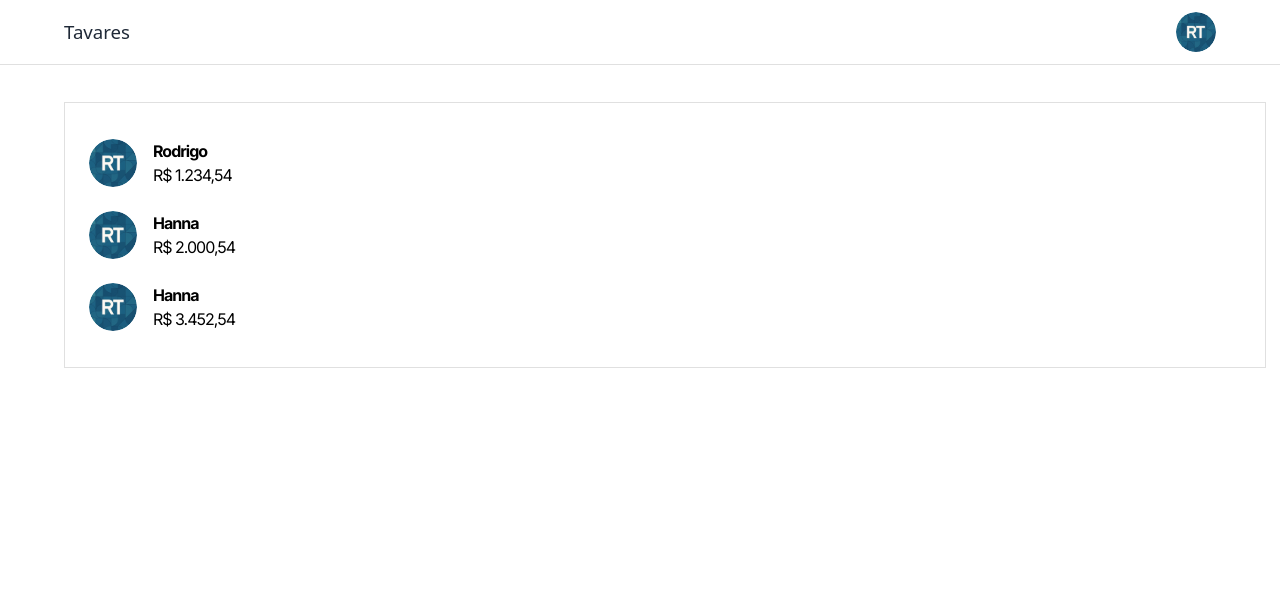
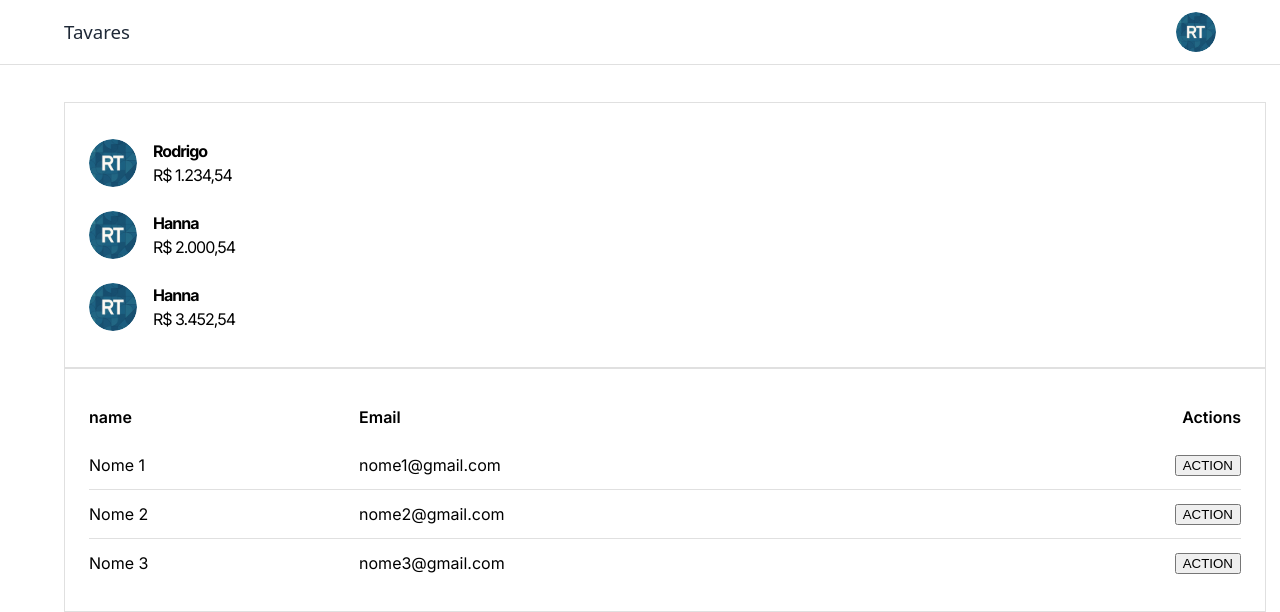
Before and after one commit to rodrigomouratavares/tavares-dashboard-financeirofacil, a React (Vite) app: page /home in a window 1280 px wide. Shown: the top 612 px of the page. Built offline with nearby package versions, Linux system fonts and the light colour scheme.

Commit message:
feat/table-component

```diff
--- /dev/null
+++ b/src/components/CustomTable.tsx
@@ -0,0 +1,63 @@
+import styled from 'styled-components'
+import { CustomTableProps } from '@/types'
+import { pxToRem } from '@/utils'
+
+export const TablleWrapper = styled.header`
+  overflow-x: auto;
+  width: 100%;
+  table {
+    width: 100%;
+    border-collapse: collapse;
+
+    th,
+    td {
+      height: ${pxToRem(48)};
+      padding: 0 ${pxToRem(8)} 0 0;
+      text-align: left;
+      &:last-child{
+      text-align:right;
+      padding:0;
+
+      }
+    }
+      th {
+        color:  background-color: ${(props) => props.theme.typographies.subtitle};
+        font-weight:600;
+
+      }
+
+        tr{
+        border-bottom : ${pxToRem(1)} solid ${(props) => props.theme.appDefaultStroke};
+         &:last-child{
+      text-align:right;
+         border-bottom:none;        }
+  }
+`
+function CustomTable(props: CustomTableProps) {
+  const { headers, rows } = props
+  return (
+    <TablleWrapper>
+      <table>
+        <thead>
+          <tr>
+            {headers.map((header, index) => (
+              <th key={index}>{header}</th>
+            ))}
+          </tr>
+        </thead>
+
+        <tbody>
+          {rows.map((row, rowIndex) => (
+            <tr key={rowIndex}>
+              {row.map((cell, cellIndex) => (
+                <td key={cellIndex}>{cell}</td>
+              ))}
+            </tr>
+          ))}
+        </tbody>
+      </table>
+    </TablleWrapper>
+  )
+}
+
+export default CustomTable
--- a/src/components/index.ts
+++ b/src/components/index.ts
@@ -1,4 +1,5 @@
 export { default as AvatarList } from './AvatarList'
+export { default as CustomTable } from './CustomTable'
 export { default as FormComponent } from './FormComponent' //procurar entender por que dessa forma
 export { default as Header } from './Header'
 export * from './BannerImage'
--- a/src/pages/Home.tsx
+++ b/src/pages/Home.tsx
@@ -1,4 +1,4 @@
-import { AvatarList, CardComponent, Header } from '@/components'
+import { AvatarList, CardComponent, CustomTable, Header } from '@/components'
 import { Container } from '@mui/material'
 import { currencyConverter } from '@/utils'
 function Home() {
@@ -19,6 +19,27 @@
       subtitle: currencyConverter(3452.54),
     },
   ]
+
+  const mockTableData = {
+    headers: ['name', 'Email', 'Actions'],
+    rows: [
+      [
+        <span>Nome 1</span>,
+        <span>nome1@gmail.com</span>,
+        <button>ACTION</button>,
+      ],
+      [
+        <span>Nome 2</span>,
+        <span>nome2@gmail.com</span>,
+        <button>ACTION</button>,
+      ],
+      [
+        <span>Nome 3</span>,
+        <span>nome3@gmail.com</span>,
+        <button>ACTION</button>,
+      ],
+    ],
+  }
   return (
     <>
       <Header />
@@ -27,6 +48,13 @@
         <CardComponent>
           <AvatarList listData={mockListData} />
         </CardComponent>
+
+        <CardComponent>
+          <CustomTable
+            headers={mockTableData.headers}
+            rows={mockTableData.rows}
+          />
+        </CardComponent>
       </Container>
     </>
   )
--- /dev/null
+++ b/src/types/customTable.d.ts
@@ -0,0 +1,4 @@
+export interface CustomTableProps {
+  headers: string[]
+  rows: React.ReactNode[][]
+}
--- a/src/types/index.ts
+++ b/src/types/index.ts
@@ -1,4 +1,5 @@
 export * from './avatarsList'
+export * from './customTable'
 export * from './theme'
 export * from './typographies'
 export * from './formComponent'
```
